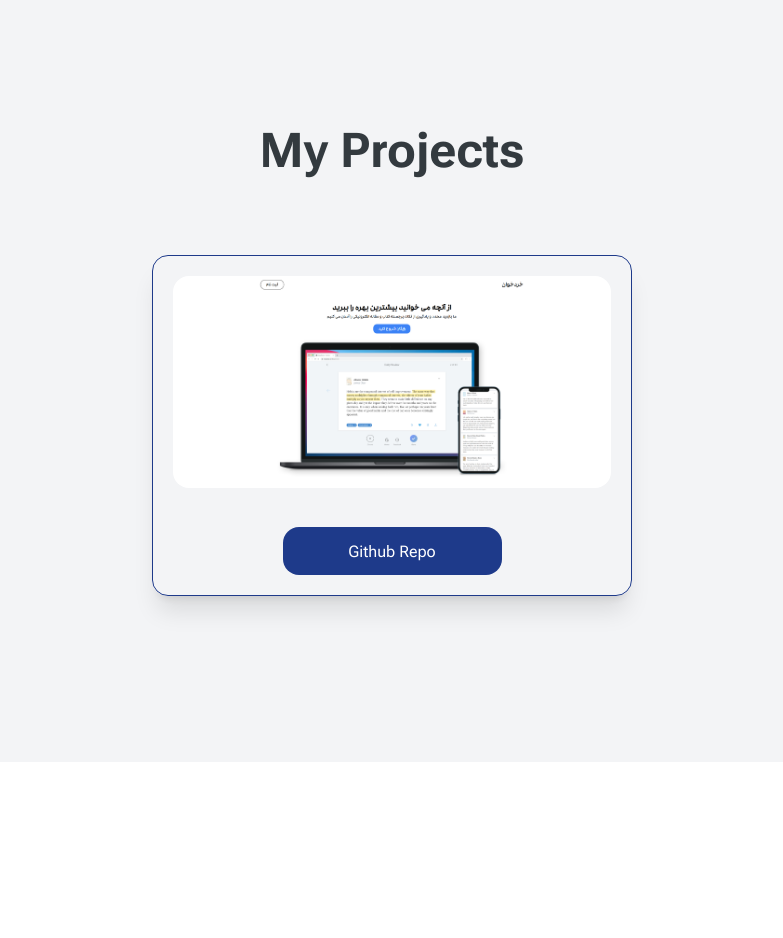
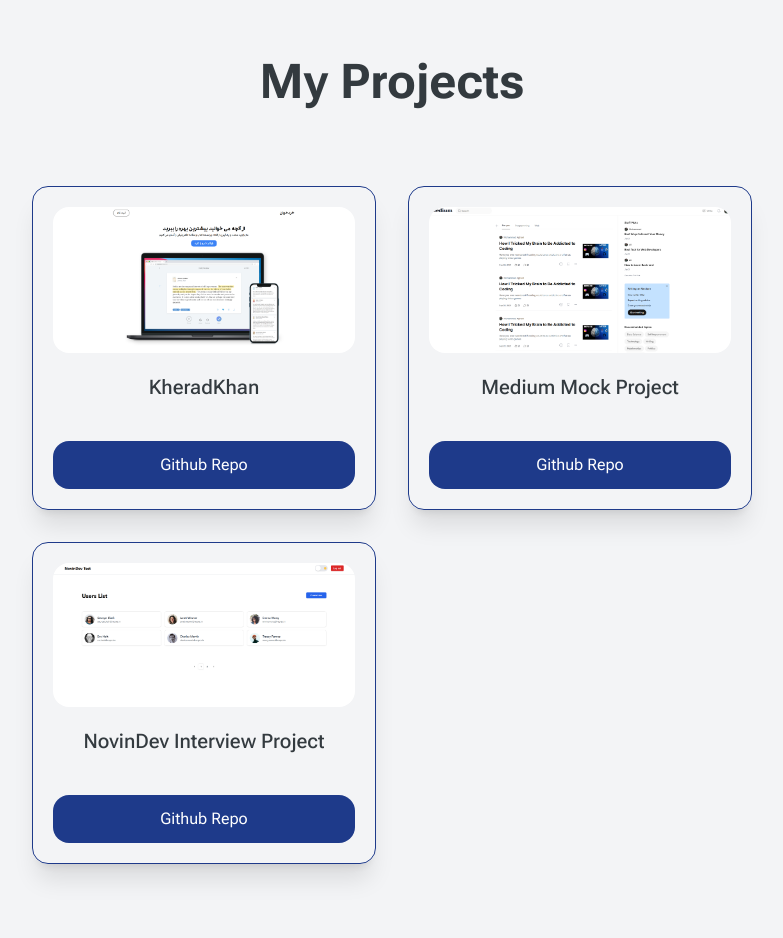
Before and after one commit to MrAghaei/mohammadaghaei-personal-website, a Next.js app: page / in a window 1280 px wide. Shown: the part 3280-4218 px from the top of the page, without its empty margins (248-1031 px from the left). Built offline with nearby package versions, Linux system fonts and the light colour scheme.

Commit message:
[#18-ADD] new projects

```diff
--- /dev/null
+++ b/app/(components)/ProjectCard.tsx
@@ -0,0 +1,42 @@
+export interface ProjectCardModel {
+  image: string;
+  link: string;
+  buttonText: string;
+  title: string;
+}
+
+interface ProjectCardData {
+  data: ProjectCardModel[];
+}
+
+function ProjectCard({ data }: ProjectCardData) {
+  return (
+    <>
+      {data.map((item, index) => (
+        <div
+          key={index}
+          data-aos-duration="1000"
+          data-aos="zoom-in"
+          className="shadow-xl hover:shadow-2xl transition-shadow !duration-300 flex flex-col justify-between items-center gap-5 border border-blue-900 p-5 rounded-2xl w-full"
+        >
+          <img
+            alt={item.title}
+            src={`/${item.image}.png`}
+            className="w-full h-auto rounded-2xl"
+          />
+          <h3 className="text-xl font-medium text-center">{item.title}</h3>
+          <a
+            href={item.link}
+            target="_blank"
+            rel="noopener noreferrer"
+            className="text-center bg-blue-900 w-full text-white p-3 rounded-2xl mt-5 hover:bg-blue-800 duration-300"
+          >
+            {item.buttonText}
+          </a>
+        </div>
+      ))}
+    </>
+  );
+}
+
+export default ProjectCard;
--- a/app/(components)/Projects.tsx
+++ b/app/(components)/Projects.tsx
@@ -1,24 +1,31 @@
+import ProjectCard, { ProjectCardModel } from "@/app/(components)/ProjectCard";
+
 function Projects() {
+  const ProjectsData: ProjectCardModel[] = [
+    {
+      image: "kheradkhan",
+      link: "https://github.com/MrAghaei/kheradkhan-v2",
+      buttonText: "Github Repo",
+      title: "KheradKhan",
+    },
+    {
+      image: "medium-clone",
+      link: "https://github.com/MrAghaei/medium-clone",
+      buttonText: "Github Repo",
+      title: "Medium Mock Project",
+    },
+    {
+      image: "novindevtest",
+      link: "https://github.com/MrAghaei/NovinDevTest",
+      buttonText: "Github Repo",
+      title: "NovinDev Interview Project",
+    },
+  ];
   return (
     <div className="dark:bg-darkModeBlack dark:text-white min-h-screen flex flex-col items-center justify-center gap-10 md:gap-20 px-5 md:px-20 lg:px-40 bg-gray-100">
-      <h1 className="text-3xl md:text-5xl font-bold">My Projects</h1>
-      <div
-        data-aos-duration="1000"
-        data-aos="zoom-in"
-        className="shadow-xl hover:!shadow-2xl hover:!transition-shadow hover:!duration-300 flex flex-col justify-between items-center gap-5 border border-blue-900 p-5 rounded-2xl w-full sm:w-3/4 md:w-1/2"
-      >
-        <img
-          alt="kheradkhan"
-          src="/kheradkhan.png"
-          className="w-full h-auto rounded-2xl"
-        />
-        <a
-          href="https://github.com/52-Hertz-Mind/KheradKhan"
-          target="_blank"
-          className="text-center bg-blue-900 w-full sm:w-1/2 text-white p-3 rounded-2xl mt-5 hover:bg-blue-800 duration-300"
-        >
-          Github Repo
-        </a>
+      <h1 className="text-3xl md:text-5xl font-bold mt-24">My Projects</h1>
+      <div className="grid grid-cols-2 gap-8 place-items-center w-3/4 mb-24">
+        <ProjectCard data={ProjectsData} />
       </div>
     </div>
   );
```
Also changed, not shown: public/medium-clone.png (added), public/novindevtest.png (added).
